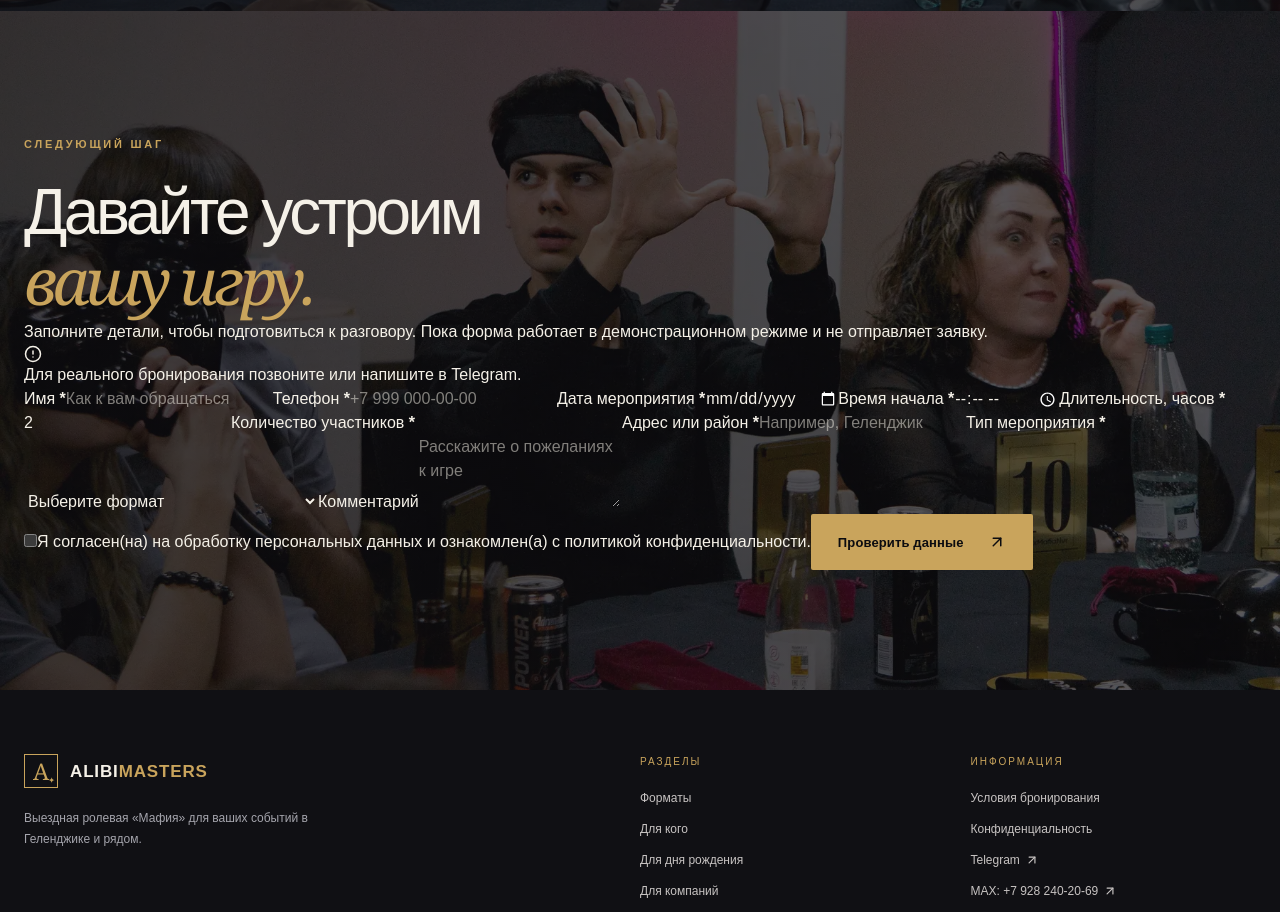
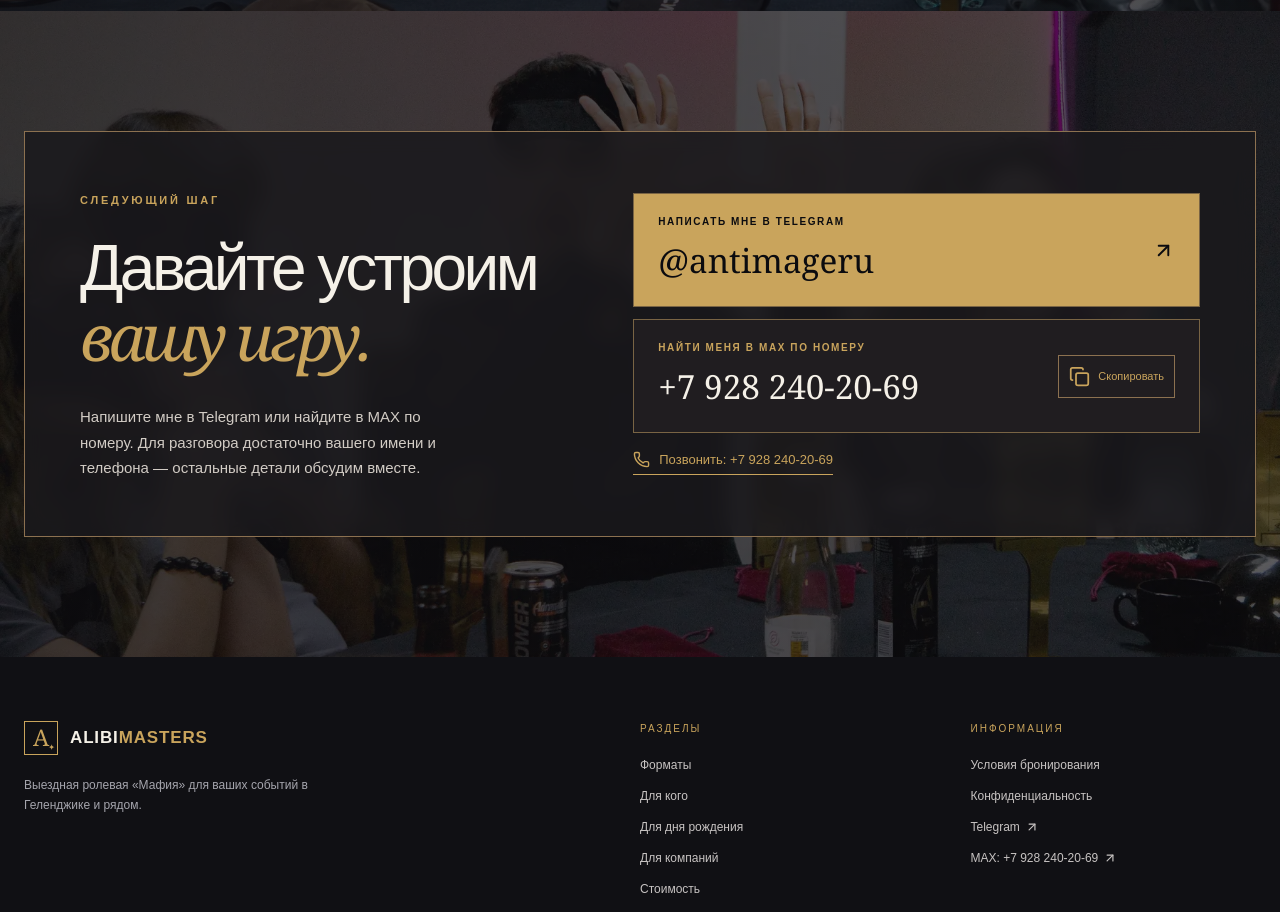
Before and after one commit to antimageru/AlibiMasters, a Next.js app: page /corporate in a window 1280 px wide. Shown: the part 2680-3592 px from the top of the page. Built offline with nearby package versions, Linux system fonts and the light colour scheme; no server answers.

Commit message:
Update corporate contacts

```diff
--- a/app/corporate/page.tsx
+++ b/app/corporate/page.tsx
@@ -3,7 +3,7 @@ import Link from "next/link";
 import Image from "next/image";
 import { ArrowUpRight, BriefcaseBusiness, MessagesSquare, Shapes, UsersRound } from "lucide-react";
 import { Button } from "@/components/ui/button";
-import { BookingForm } from "@/components/booking-form";
+import { ContactPrompt } from "@/components/contact-prompt";
 import { BUSINESS, formatRubles } from "@/lib/business";
 
 export const metadata: Metadata = {
@@ -18,6 +18,6 @@ export default function CorporatePage() {
     <section className="section corporate-intro"><div className="container intro-grid"><div><span className="eyebrow">01 / ФОРМАТ</span><h2>Общий сюжет.<br /><em>Разные взгляды.</em></h2></div><div className="intro-text"><p>В корпоративной «Мафии» участники обсуждают версии, принимают решения и пробуют себя в непривычных ролях. Это игровой формат для общения команды вне рабочих задач.</p><p>Наша команда ведущих объяснит правила, поддержит ход игры и поможет выбрать подходящую версию: классическую, спортивную или авторскую с адаптацией под компанию.</p></div></div></section>
     <section className="section corporate-options"><div className="container"><div className="section-heading"><div><span className="eyebrow">02 / КОГДА ПОДХОДИТ</span><h2>Игра вписывается<br /><em>в ваш повод.</em></h2></div></div><div className="corporate-option-grid"><article><BriefcaseBusiness size={28} /><h3>Корпоратив</h3><p>Отдельная программа для вечера коллег или часть общего события.</p></article><article><UsersRound size={28} /><h3>Тимбилдинг</h3><p>Общая игровая задача, в которой каждый участник может проявить себя.</p></article><article><MessagesSquare size={28} /><h3>Неформальная встреча</h3><p>Повод пообщаться за пределами рабочих тем и привычных ролей.</p></article><article><Shapes size={28} /><h3>Адаптированный сценарий</h3><p>Подбор формата с учётом состава команды, площадки и задач мероприятия.</p></article></div></div></section>
     <section className="section corporate-process"><div className="container price-grid"><div><span className="eyebrow">03 / УСЛОВИЯ</span><h2>Организация<br /><em>без сложностей.</em></h2><p className="section-lead">Сообщите дату, площадку, число участников и пожелания. Мы обсудим формат и подтвердим возможность проведения.</p><div className="price-points"><div><span className="condition-number">01</span><span>{formatRubles(BUSINESS.hourlyRate)} за час, минимум 2 часа</span></div><div><span className="condition-number">02</span><span>Количество участников не меняет стоимость</span></div><div><span className="condition-number">03</span><span>Выезд и реквизит включены в стандартной географии</span></div><div><span className="condition-number">04</span><span>Оплата наличными при проведении</span></div></div></div><div className="corporate-quote"><span>«</span><blockquote>Идеальная версия игры — та, в которой интересно именно вашей компании.</blockquote><p>Детали формата обсудим до мероприятия.</p><Link href="/#price">Открыть калькулятор <ArrowUpRight size={18} /></Link></div></div></section>
-    <section className="section booking-section"><div className="container"><BookingForm /></div></section>
+    <section className="section booking-section"><div className="container"><ContactPrompt /></div></section>
   </>;
 }
```
